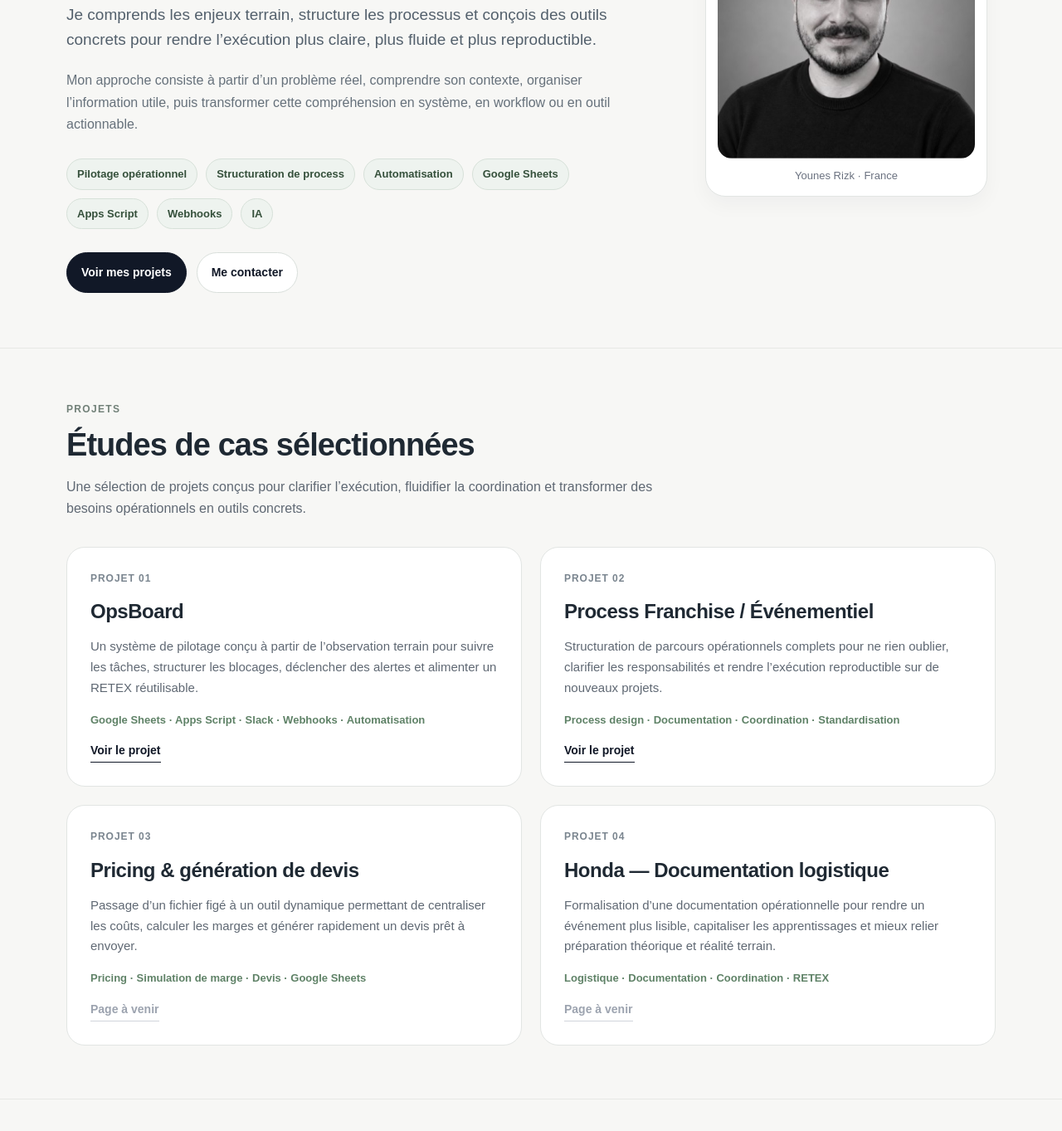
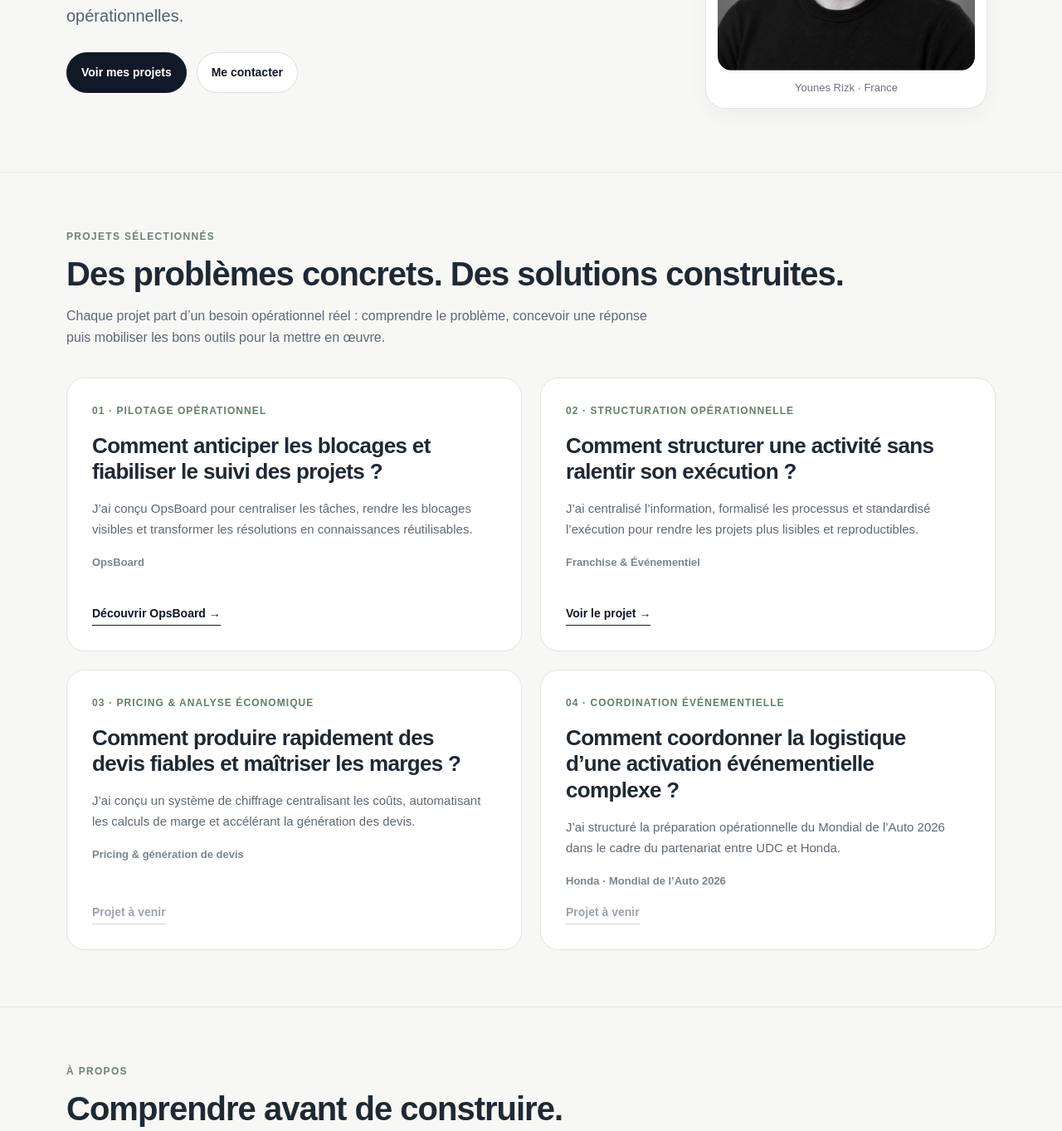
Before and after one commit to younesrizk2000-png/portfolio, a plain HTML site: page index.html in a window 1280 px wide. Shown: the part 383-1746 px from the top of the page at 83% size. Drawn offline with Linux system fonts and the light colour scheme.

Commit message:
REFINED index.html

```diff
--- a/index.html
+++ b/index.html
@@ -3,6 +3,7 @@
 <head>
   <meta charset="UTF-8" />
   <meta name="viewport" content="width=device-width, initial-scale=1.0" />
+
   <title>Younes Rizk — Portfolio</title>
 
   <style>
@@ -70,7 +71,7 @@
     }
 
     .hero {
-      padding: 62px 0 66px;
+      padding: 72px 0 76px;
     }
 
     .hero-grid {
@@ -86,49 +87,24 @@
       font-size: 12px;
       color: #5f8267;
       font-weight: 700;
-      margin-bottom: 22px;
+      margin-bottom: 20px;
     }
 
     h1 {
-      font-size: clamp(44px, 5.2vw, 58px);
-      line-height: 1.08;
-      letter-spacing: -0.035em;
+      font-size: clamp(46px, 5.5vw, 62px);
+      line-height: 1.05;
+      letter-spacing: -0.04em;
       max-width: 760px;
       margin-bottom: 24px;
       font-weight: 700;
     }
 
     .lead {
-      font-size: 19px;
+      font-size: 20px;
       line-height: 1.55;
       color: #53606c;
       max-width: 720px;
-      margin-bottom: 22px;
-    }
-
-    .hero-copy {
-      font-size: 16px;
-      line-height: 1.65;
-      color: #66717b;
-      max-width: 700px;
       margin-bottom: 28px;
-    }
-
-    .hero-tags {
-      display: flex;
-      flex-wrap: wrap;
-      gap: 10px;
-      margin-bottom: 28px;
-    }
-
-    .tag {
-      padding: 7px 12px;
-      border-radius: 999px;
-      background: #eef3ef;
-      color: #35503b;
-      font-size: 13px;
-      font-weight: 600;
-      border: 1px solid #d7e1d9;
     }
 
     .hero-actions {
@@ -197,7 +173,7 @@
     }
 
     section {
-      padding: 64px 0;
+      padding: 68px 0;
     }
 
     .section-border {
@@ -214,7 +190,7 @@
     }
 
     h2 {
-      font-size: clamp(30px, 3.6vw, 38px);
+      font-size: clamp(30px, 3.6vw, 40px);
       line-height: 1.2;
       letter-spacing: -0.025em;
       margin-bottom: 14px;
@@ -222,8 +198,8 @@
 
     .section-intro {
       color: #5f6873;
-      max-width: 760px;
-      margin-bottom: 32px;
+      max-width: 720px;
+      margin-bottom: 34px;
       font-size: 16px;
       line-height: 1.65;
     }
@@ -238,35 +214,38 @@
       background: #ffffff;
       border: 1px solid #e2e5e3;
       border-radius: 22px;
-      padding: 28px;
+      padding: 30px;
       display: flex;
       flex-direction: column;
-      gap: 15px;
+      gap: 16px;
+      min-height: 330px;
     }
 
     .project-number {
       font-size: 12px;
       font-weight: 700;
-      color: #7a858f;
-      letter-spacing: 0.08em;
+      color: #5f8267;
+      letter-spacing: 0.09em;
       text-transform: uppercase;
     }
 
     .project-card h3 {
-      font-size: 24px;
-      line-height: 1.25;
-      letter-spacing: -0.02em;
+      font-size: 26px;
+      line-height: 1.23;
+      letter-spacing: -0.025em;
+      max-width: 470px;
     }
 
-    .project-card p {
+    .project-answer {
       color: #5f6873;
       font-size: 15px;
       line-height: 1.65;
+      max-width: 470px;
     }
 
-    .project-meta {
+    .project-name {
       font-size: 13px;
-      color: #5f8267;
+      color: #7a858f;
       font-weight: 600;
     }
 
@@ -378,6 +357,10 @@
       h1 {
         max-width: 100%;
       }
+
+      .project-card {
+        min-height: auto;
+      }
     }
   </style>
 </head>
@@ -387,6 +370,7 @@
   <header>
     <div class="container">
       <nav>
+
         <a class="brand" href="index.html">Younes Rizk</a>
 
         <div class="nav-links">
@@ -394,235 +378,322 @@
           <a href="#apropos">À propos</a>
           <a href="#contact">Contact</a>
         </div>
+
       </nav>
     </div>
   </header>
 
+
   <main>
+
+    <!-- HERO -->
 
     <section class="hero">
       <div class="container">
+
         <div class="hero-grid">
 
           <div>
-            <div class="eyebrow">Analyse · Opérations · Technologie</div>
+
+            <div class="eyebrow">
+              Portfolio technique · Analyse · Opérations
+            </div>
 
             <h1>
-              À l’intersection de l’analyse, des opérations et de la technologie.
+              J’analyse. Je structure. J’automatise.
             </h1>
 
             <p class="lead">
-              Je comprends les enjeux terrain, structure les processus
-              et conçois des outils concrets pour rendre l’exécution
-              plus claire, plus fluide et plus reproductible.
+              Je transforme des besoins métiers en processus,
+              outils et solutions opérationnelles.
             </p>
 
-            <p class="hero-copy">
-              Mon approche consiste à partir d’un problème réel, comprendre son contexte,
-              organiser l’information utile, puis transformer cette compréhension
-              en système, en workflow ou en outil actionnable.
-            </p>
+            <div class="hero-actions">
 
-            <div class="hero-tags">
-              <span class="tag">Pilotage opérationnel</span>
-              <span class="tag">Structuration de process</span>
-              <span class="tag">Automatisation</span>
-              <span class="tag">Google Sheets</span>
-              <span class="tag">Apps Script</span>
-              <span class="tag">Webhooks</span>
-              <span class="tag">IA</span>
+              <a class="button-primary" href="#projets">
+                Voir mes projets
+              </a>
+
+              <a
+                class="button-secondary"
+                href="mailto:younesrizk2000@gmail.com"
+              >
+                Me contacter
+              </a>
+
             </div>
 
-            <div class="hero-actions">
-              <a class="button-primary" href="#projets">Voir mes projets</a>
-              <a class="button-secondary" href="mailto:younesrizk2000@gmail.com">Me contacter</a>
-            </div>
           </div>
 
+
           <div class="portrait-wrap">
+
             <div class="portrait-card">
-              <img src="image younes.jpg" alt="Portrait de Younes Rizk" />
+
+              <img
+                src="image younes.jpg"
+                alt="Portrait de Younes Rizk"
+              />
+
               <div class="portrait-caption">
                 Younes Rizk · France
               </div>
+
             </div>
+
           </div>
 
         </div>
+
       </div>
     </section>
 
+
+    <!-- PROJETS -->
+
     <section id="projets" class="section-border">
+
       <div class="container">
 
-        <div class="section-label">Projets</div>
+        <div class="section-label">
+          Projets sélectionnés
+        </div>
 
-        <h2>Études de cas sélectionnées</h2>
+        <h2>
+          Des problèmes concrets. Des solutions construites.
+        </h2>
 
         <p class="section-intro">
-          Une sélection de projets conçus pour clarifier l’exécution,
-          fluidifier la coordination et transformer des besoins opérationnels
-          en outils concrets.
+          Chaque projet part d’un besoin opérationnel réel :
+          comprendre le problème, concevoir une réponse puis mobiliser
+          les bons outils pour la mettre en œuvre.
         </p>
+
 
         <div class="projects-grid">
 
+
+          <!-- PROJET 01 -->
+
           <article class="project-card">
-            <div class="project-number">Projet 01</div>
 
-            <h3>OpsBoard</h3>
+            <div class="project-number">
+              01 · Pilotage opérationnel
+            </div>
 
-            <p>
-              Un système de pilotage conçu à partir de l’observation terrain pour
-              suivre les tâches, structurer les blocages, déclencher des alertes
-              et alimenter un RETEX réutilisable.
+            <h3>
+              Comment anticiper les blocages et fiabiliser le suivi des projets ?
+            </h3>
+
+            <p class="project-answer">
+              J’ai conçu OpsBoard pour centraliser les tâches,
+              rendre les blocages visibles et transformer les résolutions
+              en connaissances réutilisables.
             </p>
 
-            <div class="project-meta">
-              Google Sheets · Apps Script · Slack · Webhooks · Automatisation
+            <div class="project-name">
+              OpsBoard
             </div>
 
-            <a class="project-link" href="opsboard.html">
-              Voir le projet
+            <a
+              class="project-link"
+              href="opsboard.html"
+            >
+              Découvrir OpsBoard →
             </a>
+
           </article>
 
+
+          <!-- PROJET 02 -->
+
           <article class="project-card">
-            <div class="project-number">Projet 02</div>
 
-            <h3>Process Franchise / Événementiel</h3>
+            <div class="project-number">
+              02 · Structuration opérationnelle
+            </div>
 
-            <p>
-              Structuration de parcours opérationnels complets pour ne rien oublier,
-              clarifier les responsabilités et rendre l’exécution reproductible
-              sur de nouveaux projets.
+            <h3>
+              Comment structurer une activité sans ralentir son exécution ?
+            </h3>
+
+            <p class="project-answer">
+              J’ai centralisé l’information, formalisé les processus
+              et standardisé l’exécution pour rendre les projets
+              plus lisibles et reproductibles.
             </p>
 
-            <div class="project-meta">
-              Process design · Documentation · Coordination · Standardisation
+            <div class="project-name">
+              Franchise & Événementiel
             </div>
 
-            <a class="project-link" href="franchise-evenementiel.html">
-  Voir le projet
-</a>
+            <a
+              class="project-link"
+              href="franchise-evenementiel.html"
+            >
+              Voir le projet →
+            </a>
+
           </article>
 
+
+          <!-- PROJET 03 -->
+
           <article class="project-card">
-            <div class="project-number">Projet 03</div>
 
-            <h3>Pricing & génération de devis</h3>
+            <div class="project-number">
+              03 · Pricing & analyse économique
+            </div>
 
-            <p>
-              Passage d’un fichier figé à un outil dynamique permettant de centraliser
-              les coûts, calculer les marges et générer rapidement un devis prêt à envoyer.
+            <h3>
+              Comment produire rapidement des devis fiables et maîtriser les marges ?
+            </h3>
+
+            <p class="project-answer">
+              J’ai conçu un système de chiffrage centralisant les coûts,
+              automatisant les calculs de marge et accélérant
+              la génération des devis.
             </p>
 
-            <div class="project-meta">
-              Pricing · Simulation de marge · Devis · Google Sheets
+            <div class="project-name">
+              Pricing & génération de devis
             </div>
 
             <span class="project-link disabled">
-              Page à venir
+              Projet à venir
             </span>
+
           </article>
 
+
+          <!-- PROJET 04 -->
+
           <article class="project-card">
-            <div class="project-number">Projet 04</div>
 
-            <h3>Honda — Documentation logistique</h3>
+            <div class="project-number">
+              04 · Coordination événementielle
+            </div>
 
-            <p>
-              Formalisation d’une documentation opérationnelle pour rendre un événement
-              plus lisible, capitaliser les apprentissages et mieux relier préparation
-              théorique et réalité terrain.
+            <h3>
+              Comment coordonner la logistique d’une activation événementielle complexe ?
+            </h3>
+
+            <p class="project-answer">
+              J’ai structuré la préparation opérationnelle du
+              Mondial de l’Auto 2026 dans le cadre du partenariat
+              entre UDC et Honda.
             </p>
 
-            <div class="project-meta">
-              Logistique · Documentation · Coordination · RETEX
+            <div class="project-name">
+              Honda · Mondial de l’Auto 2026
             </div>
 
             <span class="project-link disabled">
-              Page à venir
+              Projet à venir
             </span>
+
           </article>
 
+
         </div>
+
       </div>
+
     </section>
 
+
+    <!-- À PROPOS -->
+
     <section id="apropos" class="section-border">
+
       <div class="container">
 
-        <div class="section-label">À propos</div>
+        <div class="section-label">
+          À propos
+        </div>
 
-        <h2>Ma manière de travailler</h2>
+        <h2>
+          Comprendre avant de construire.
+        </h2>
 
         <p class="section-intro">
-          Je commence par comprendre. Ensuite, j’analyse, structure et traduis les besoins
-          entre les dimensions métier, opérationnelles et techniques.
+          J’aime partir d’un problème réel, comprendre son fonctionnement
+          et ses contraintes, puis construire une réponse utile au terrain.
         </p>
+
 
         <div class="about-grid">
 
+
           <div class="info-card">
-            <h3>Mon positionnement</h3>
+
+            <h3>
+              Entre métier, opérations et technique
+            </h3>
+
             <p>
-              Je suis à l’aise dans les rôles à la croisée de l’analyse,
-              de la coordination et de l’exécution : chef de projet,
-              chargé de mission, chargé d’études, consultant, business analyst
-              ou encore responsable études et développement.
+              Je travaille à l’interface entre les besoins métiers,
+              l’exécution opérationnelle et les environnements techniques.
+              Cette position me permet de traduire un problème en processus,
+              workflow ou solution concrète.
             </p>
+
           </div>
 
+
           <div class="info-card">
-            <h3>Ce que j’apporte</h3>
+
+            <h3>
+              Apprendre pour résoudre
+            </h3>
+
             <p>
-              Une capacité à comprendre rapidement un sujet nouveau,
-              à décoder un environnement technique ou produit,
-              puis à le rendre exploitable à travers une logique claire,
-              un workflow ou un outil adapté au terrain.
+              Lorsque le besoin l’exige, je prends rapidement en main
+              de nouveaux outils ou concepts techniques. L’IA, le scripting
+              et l’automatisation sont pour moi des leviers d’exécution :
+              ils servent la solution, jamais l’inverse.
             </p>
+
           </div>
 
-          <div class="info-card">
-            <h3>Mon usage de l’IA</h3>
-            <p>
-              J’utilise l’IA comme levier de réflexion et d’exécution :
-              architecture de workflow, structuration de données,
-              documentation, génération de scripts et automatisations.
-            </p>
-          </div>
-
-          <div class="info-card">
-            <h3>Ce qui m’intéresse</h3>
-            <p>
-              Les contextes où il faut clarifier, organiser, piloter,
-              résoudre des frictions opérationnelles et construire des systèmes
-              simples qui améliorent concrètement le travail quotidien.
-            </p>
-          </div>
 
         </div>
+
       </div>
+
     </section>
 
+
+    <!-- CONTACT -->
+
     <section id="contact" class="section-border">
+
       <div class="container">
 
-        <div class="section-label">Contact</div>
+        <div class="section-label">
+          Contact
+        </div>
 
-        <h2>Échangeons</h2>
+        <h2>
+          Échangeons.
+        </h2>
 
         <p class="section-intro">
-          Si vous souhaitez en savoir plus sur mon profil ou sur mes projets,
-          vous pouvez me contacter directement.
+          Pour échanger sur mon profil, mes réalisations
+          ou une opportunité professionnelle.
         </p>
+
 
         <div class="contact-box">
 
-          <h3>Younes Rizk</h3>
+          <h3>
+            Younes Rizk
+          </h3>
 
-          <p>France</p>
+          <p>
+            France
+          </p>
+
 
           <div class="contact-links">
 
@@ -645,15 +716,20 @@
           </div>
 
         </div>
+
       </div>
+
     </section>
 
   </main>
 
+
   <footer>
+
     <div class="container">
       Younes Rizk · France · Portfolio professionnel
     </div>
+
   </footer>
 
 </body>
```
